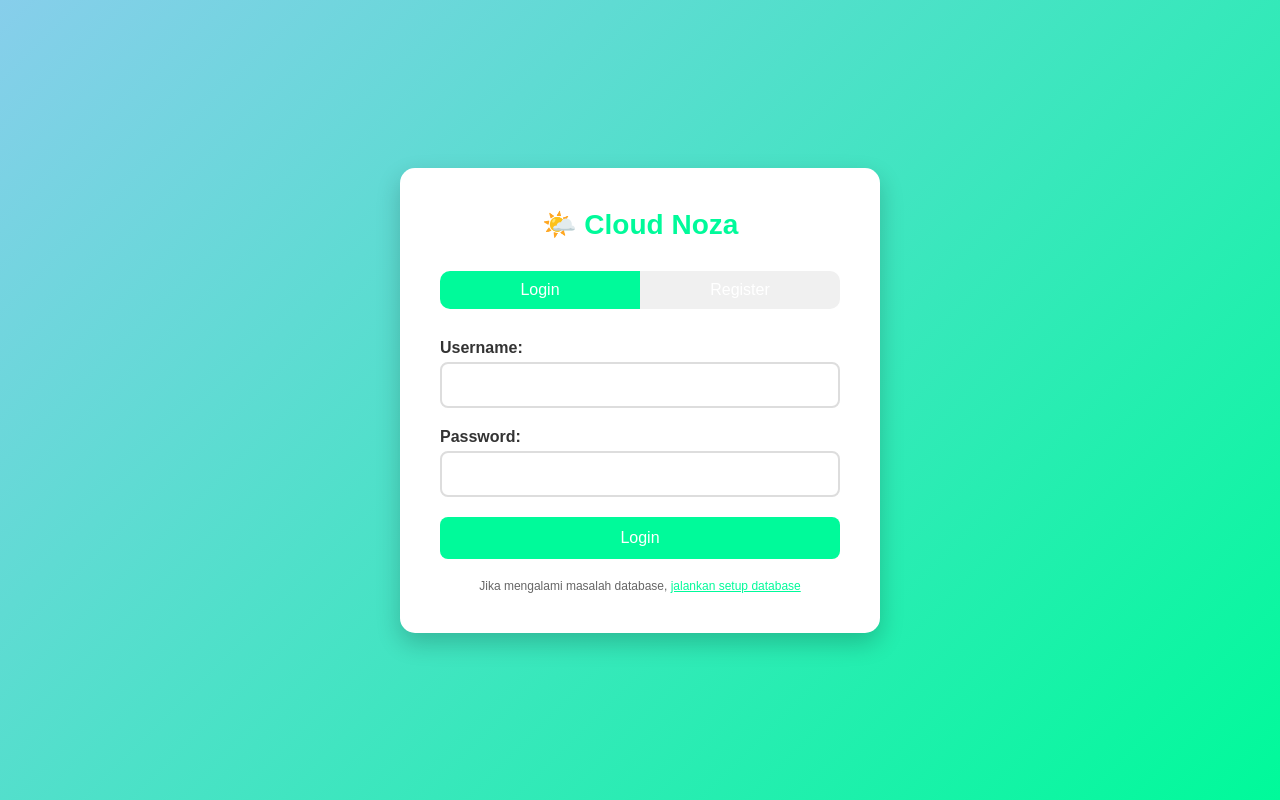
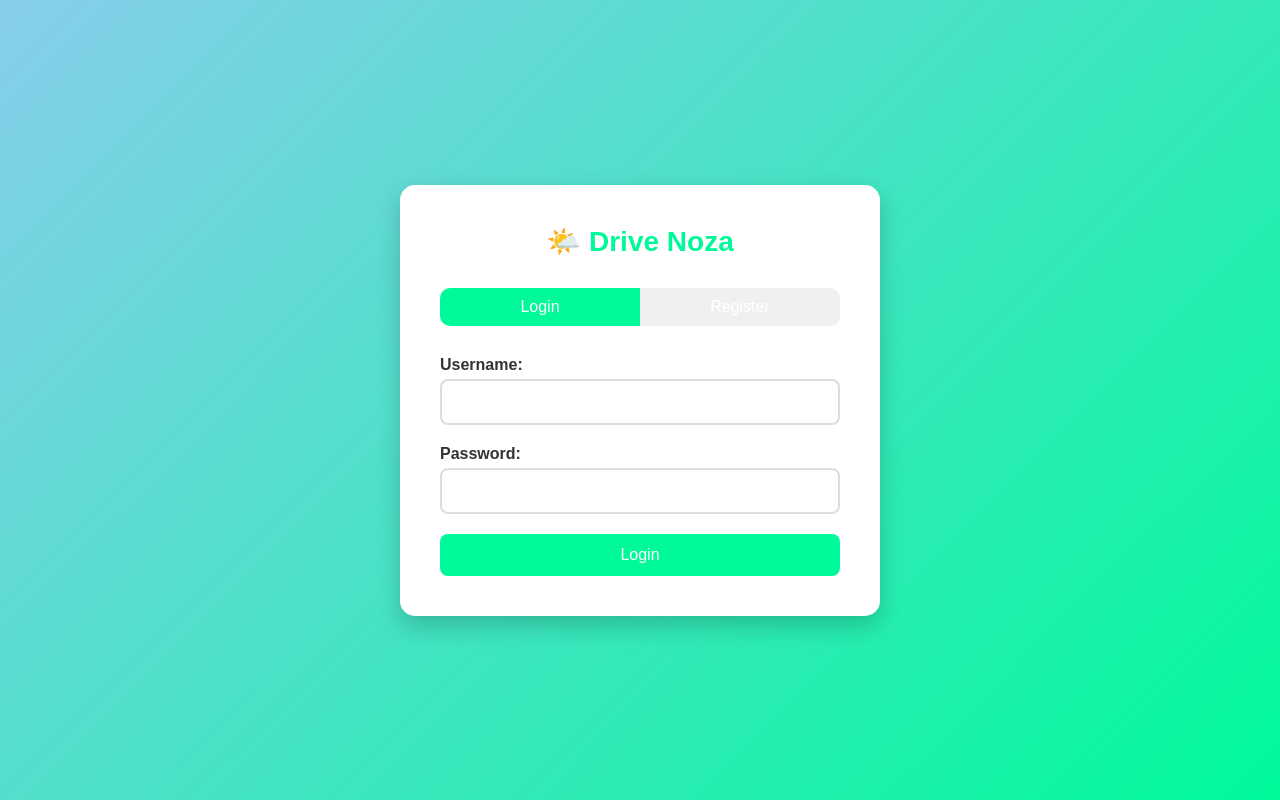
Before and after one commit to noza-26/cloude-drive-coba2, a PHP site: page /login.php in a window 1280 px wide. Run offline with PHP 8.4, Linux system fonts and the light colour scheme.

Commit message:
Update login.php

```diff
--- a/login.php
+++ b/login.php
@@ -105,7 +105,7 @@ if (isset($_POST['register'])) {
 <!DOCTYPE html>
 <html>
 <head>
-    <title>Login - Cloud Noza</title>
+    <title>Login - drive Noza</title>
     <style>
         body {
             font-family: Arial, sans-serif;
@@ -245,7 +245,7 @@ if (isset($_POST['register'])) {
 <body>
     <div class="container">
         <div class="logo">
-            <h1>🌤️ Cloud Noza</h1>
+            <h1>🌤️ Drive Noza</h1>
         </div>
 
         <div class="tabs">
@@ -256,9 +256,6 @@ if (isset($_POST['register'])) {
         <?php if ($error): ?>
             <div class="error">
                 <?= htmlspecialchars($error) ?>
-                <?php if (strpos($error, 'database') !== false || strpos($error, 'Database') !== false): ?>
-                    <br><br><a href="setup.php" style="color: #c62828; text-decoration: underline;">Klik di sini untuk setup database</a>
-                <?php endif; ?>
             </div>
         <?php endif; ?>
 
@@ -304,10 +301,6 @@ if (isset($_POST['register'])) {
                 <button type="submit" name="register">Register</button>
             </form>
         </div>
-
-        <div style="text-align: center; margin-top: 20px; font-size: 12px; color: #666;">
-            Jika mengalami masalah database, <a href="setup.php" style="color: #00FA9A;">jalankan setup database</a>
-        </div>
     </div>
 
     <script>
```
